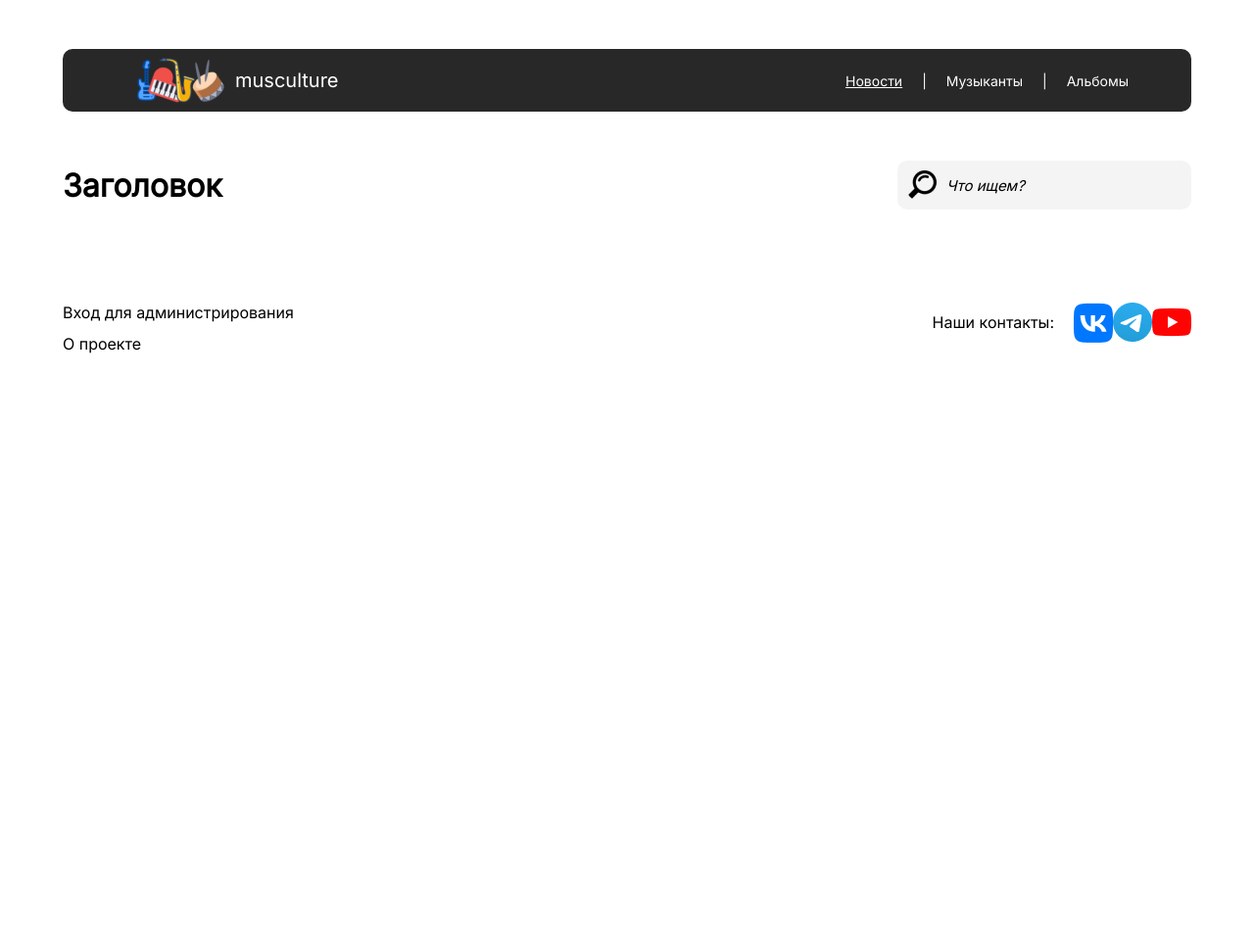
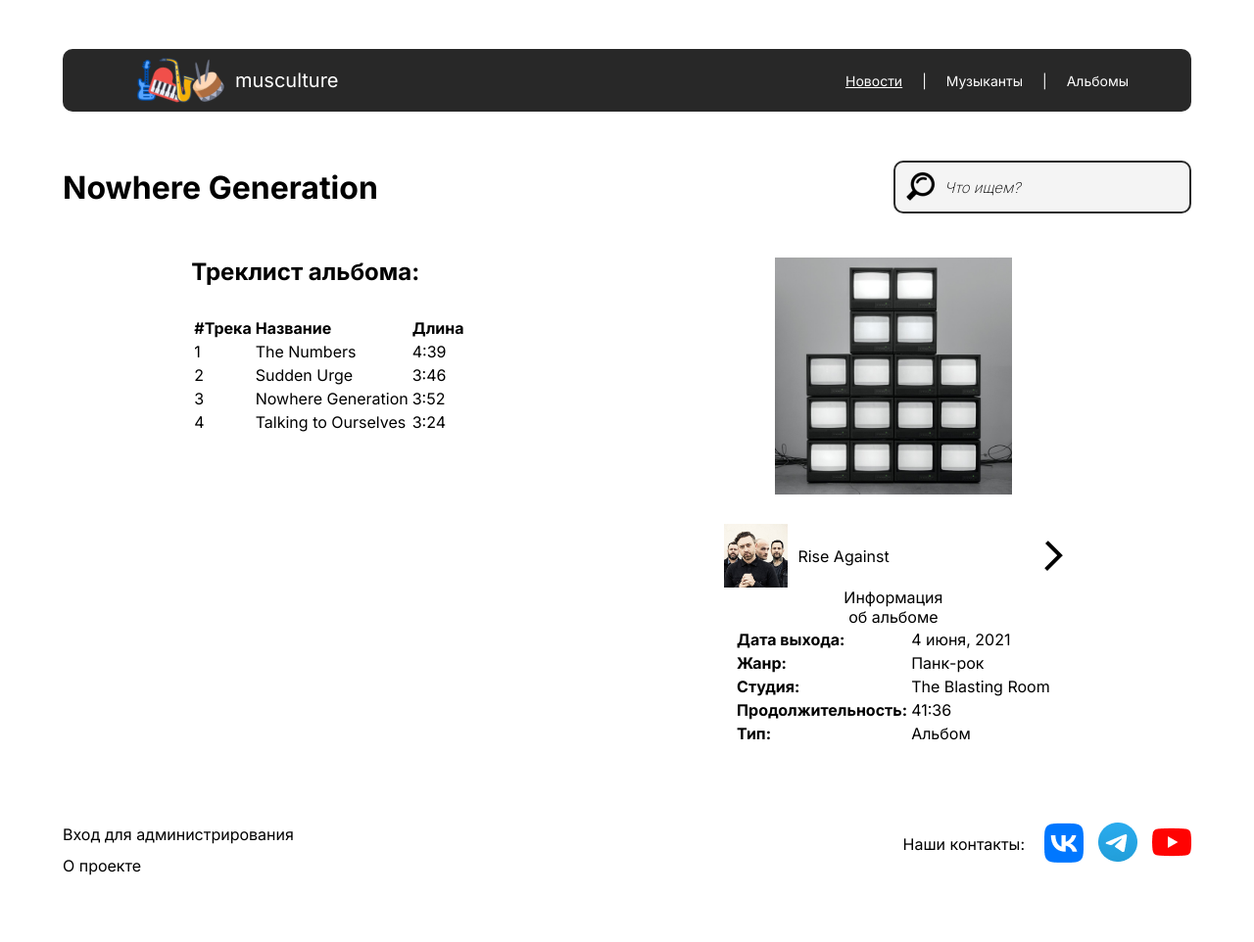
Before and after one commit to teddehhh/web, a PHP site: page /album.html in a window 1280 px wide. Shown: the whole page at 98% size. Before the commit the page ends 361 px from the top, so only its background shows below. Run offline with PHP 8.4, Linux system fonts and the light colour scheme.

Commit message:
Created album page

```diff
--- a/album.html
+++ b/album.html
@@ -5,32 +5,97 @@
     <title>musculture</title>
     <link rel="stylesheet" href="css/style.css">
     <link rel="shortcut icon" href="favicon.ico" type="image/x-icon">
-    <link href="https://fonts.googleapis.com/css2?family=Inter&display=swap" rel="stylesheet">
+    <link href="https://fonts.googleapis.com/css2?family=Inter:wght@200;400;600;700&display=swap" rel="stylesheet">
 </head>
 <body>
     <header>
-        <a href="index.html">
-            <div class="header-logo">
-                <img src="images/logo.png">
-                <p class="header-logo-title">musculture</p>
-            </div>
-        </a>
+        <div class="header-logo">
+            <img src="images/logo.png">
+            <p class="header-logo-title">musculture</p>
+        </div>
         <nav>
             <a class="navlink" href="index.html" title="Просмотр акутальных новостей из мира музыки"><u>Новости</u></a>
-            <p class="navsep">|</p>
+            <span class="navsep">|</span>
             <a class="navlink" href="artists.html" title="Полный список музыканов">Музыканты</a>
-            <p class="navsep">|</p>
+            <span class="navsep">|</span>
             <a class="navlink" href="albums.html" title="Полный список всех альбомов">Альбомы</a>
         </nav>
     </header>
     <main>
-        <div class="title-section">
-            <h1>Заголовок</h1>
+        <section class="title-section">
+            <h1>Nowhere Generation</h1>
             <div class="search">
                 <img src="/images/search-icon.png" alt="">
                 <span>Что ищем?</span>
             </div>
-        </div>
+        </section>
+        <section class="album">
+            <div class="tracks">
+                <h2>Треклист альбома:</h2>
+                <table class="tl-table">
+                    <tr>
+                        <th>#Трека</th>
+                        <th>Название</th>
+                        <th>Длина</th>
+                    </tr>
+                    <tr>
+                        <td>1</td>
+                        <td>The Numbers</td>
+                        <td>4:39</td>
+                    </tr>
+                    <tr>
+                        <td>2</td>
+                        <td>Sudden Urge</td>
+                        <td>3:46</td>
+                    </tr>
+                    <tr>
+                        <td>3</td>
+                        <td>Nowhere Generation</td>
+                        <td>3:52</td>
+                    </tr>
+                    <tr>
+                        <td>4</td>
+                        <td>Talking to Ourselves</td>
+                        <td>3:24</td>
+                    </tr>
+                </table>
+            </div>
+            <section class="album-info">
+                <img src="/images/albums/ng.jpg" alt="">
+                <div class="artist-link">
+                    <div class="al-data">
+                        <img src="/images/artists/rise.jpg" alt="">
+                        <span>Rise Against</span>
+                    </div>
+                    <img src="/images/arrow.png" alt="">
+                </div>
+                <table>
+                    <caption>Информация об альбоме</caption>
+                    <table class="ai-table">
+                        <tr>
+                            <th>Дата выхода:</th>
+                            <td>4 июня, 2021</td>
+                        </tr>
+                        <tr>
+                            <th>Жанр:</th>
+                            <td>Панк-рок</td>
+                        </tr>
+                        <tr>
+                            <th>Студия:</th>
+                            <td>The Blasting Room</td>
+                        </tr>
+                        <tr>
+                            <th>Продолжительность:</th>
+                            <td>41:36</td>
+                        </tr>
+                        <tr>
+                            <th>Тип:</th>
+                            <td>Альбом</td>
+                        </tr>
+                    </table>
+                </table>
+            </section>
+        </section>
     </main>
     <footer>
         <div class="side-links">
@@ -39,9 +104,11 @@
         </div>
         <div class="contacts">
             <span>Наши контакты:</span>
-            <img src="/images/vk.png" alt="Вконтакте">
-            <img src="/images/telegram.png" alt="Телеграм">
-            <img src="/images/youtube.png" alt="Youtube">
+            <div class="socials">
+                <a href=""><img src="/images/vk.png" alt="Вконтакте"></a>
+                <a href=""><img src="/images/telegram.png" alt="Телеграм"></a>
+                <a href=""><img src="/images/youtube.png" alt="Youtube"></a>
+            </div>
         </div>
     </footer>
 </body>
--- a/css/style.css
+++ b/css/style.css
@@ -29,6 +29,10 @@
     padding-bottom:30px;
 }
 
+th{
+    text-align: left;
+}
+
 /* header */
 header{
     display: flex;
@@ -100,7 +82,7 @@
 }
 
 .title-section>h1{
-    margin-right: 200px;
+    margin-right: 10%;
 }
 
 .search{
@@ -111,6 +93,7 @@
     max-width: 300px;
     border-radius: 10px;
     background-color: #F4F4F4;
+    border: #282828 2px solid;
 }
 
 .search img{
@@ -323,3 +303,59 @@
     text-align: center;
     font-weight: bold;
 }
+
+/* album */
+.album{
+    display: flex;
+    justify-content: space-around;
+    flex-wrap: wrap;
+    padding: 0 5%;
+}
+
+.album-info{
+    display: flex;
+    flex-direction: column;
+    align-items: center;
+    flex-basis: 30%;
+}
+
+.album-info>img{
+    width: 70%;
+    margin: 30px auto;
+}
+
+.artist-link{
+    display: flex;
+    justify-content: center;
+    align-items: center;
+}
+
+.al-data{
+    display:flex;
+    align-items: center;
+}
+
+.al-data>img{
+    width: 20%;
+}
+
+.al-data span{
+    margin-left: 10px;
+}
+
+@media (max-width: 992px){
+    header{
+        justify-content:space-evenly;
+        align-items: center;
+        padding: 20px 5%;
+    }
+    .navsep{
+        display: none;
+    }
+    .navlink{
+        margin: auto 10px;
+    }
+    .search{
+        margin: 20px auto;
+    }
+}
--- a/index.html
+++ b/index.html
@@ -57,11 +57,11 @@
                 <div class="medium-card">
                     <div class="mc-album">
                         <img src="/images/albums/ng.jpg" alt="">
-                        <p class="mc-title">Nowhere Generation</p>
+                        <a href="/album.html">Nowhere Generation</a>
                     </div>
                     <div class="mc-artist">
                         <img src="/images/artists/rise.jpg" alt="">
-                        <p>Rise Against</p>
+                        <a href="/artist.html">Rise Against</a>
                     </div>
                     <p class="mc-description">Прошло двадцать лет, а их революционный огонь все так же актуален и так же печально необходим, как и прежде.</p>
                 </div>
```
Also changed, not shown: other parts of css/style.css (+4 -29 lines), artist.html (deleted, +0 -48 lines), images/arrow.png (added).
